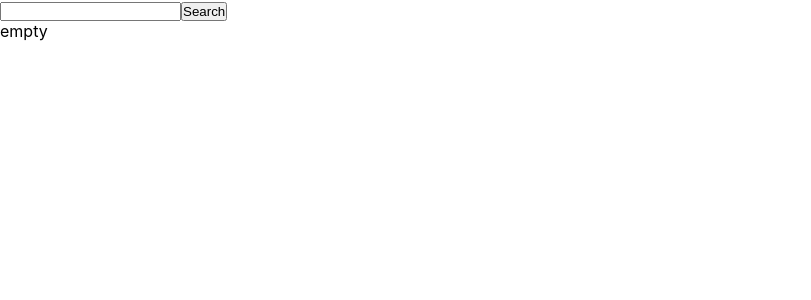
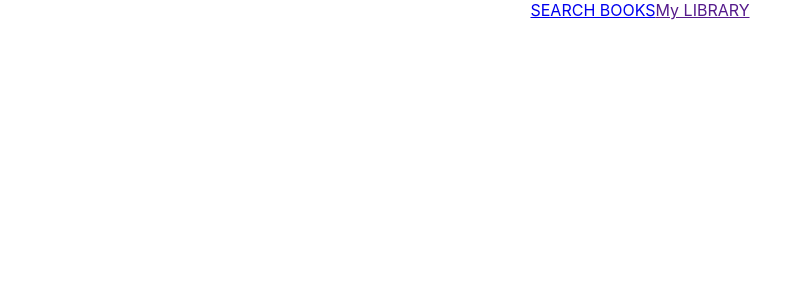
Before and after one commit to SS1L/Top100-front, a React (Create React App) app: page / in a window 1280 px wide. Shown: the top 300 px of the page, without its empty margins (0-811 px from the left). Built offline with nearby package versions, Linux system fonts and the light colour scheme.

Commit message:
add route

```diff
--- a/package.json
+++ b/package.json
@@ -9,6 +9,8 @@
     "axios": "^0.21.1",
     "react": "^16.13.1",
     "react-dom": "^16.13.1",
+    "react-icons": "^4.2.0",
+    "react-router-dom": "^5.2.0",
     "react-scripts": "3.4.3"
   },
   "scripts": {
--- a/src/App.js
+++ b/src/App.js
@@ -4,11 +4,28 @@ import './App.css';
 import Signin from './registration/Signin';
 import Signup from './registration/Signup';
 import Search from './search/Search';
+import Menu from './menu/Menu';
+import BookInfo from './search/BookInfo';
+import {BrowserRouter as  Router, Route, Switch } from 'react-router-dom';
 
 
 function App() {
   return (
-    <Search/>
+    <div className="App">
+      <Router>
+        <Switch>
+          <Route exact path='/'>
+            <Menu />
+          </Route>
+          <Route exact path="/books">
+            <Search />
+          </Route>
+          <Route exact path="/books/:id">
+            <BookInfo />
+          </Route>
+        </Switch>
+      </Router>
+    </div>
   );
 }
 
--- /dev/null
+++ b/src/menu/Menu.js
@@ -0,0 +1,25 @@
+import React, { Component } from 'react';
+import { render } from "@testing-library/react";
+import { Link } from 'react-router-dom';
+
+export default class Menu extends Component {
+    constructor(props) {
+        super(props);
+
+        this.state = {}
+    }
+
+
+    render() {
+        return (
+            <div>
+                <Link to='/books'>
+                    <a>SEARCH BOOKS</a>
+                </Link>
+                <Link>
+                    <a>My LIBRARY</a>
+                </Link>
+            </div>
+        )
+    }
+}
--- /dev/null
+++ b/src/search/BookInfo.js
@@ -0,0 +1,9 @@
+import React, {Component} from 'react';
+
+export default class BookInfo extends Component {
+    render() {
+        return(
+            <h1>Hello world</h1>
+        )
+    }
+}
--- a/src/search/Data.js
+++ /dev/null
@@ -1,20 +0,0 @@
-import React, { Component } from 'react';
-
-export default class Data extends Component {
-    constructor(props) {
-        super(props);
-        this.state = {
-
-        }
-    }
-
-    render() {
-        const data = this.state.data;
-        console.log(data)
-        return (
-            <div>
-                All work
-            </div>
-        )
-    }
-}
--- a/src/search/Search.js
+++ b/src/search/Search.js
@@ -1,6 +1,7 @@
 import React, { Component } from "react";
 import axios from 'axios';
-import Data from './Data';
+import { FiMoreVertical } from 'react-icons/fi';
+import { Link } from 'react-router-dom';
 import './style.css';
 
 
@@ -28,22 +29,26 @@ export default class Search extends Component {
     handleChange(event) {
         this.setState({ value: event.target.value });
     }
-
+    showId(info) {
+        console.log(info);
+    }
     render() {
         console.log(this.state.data)
         let book = this.state.data.map((item) => {
             return (
-                <div className='book-info'>
+                <div className='book-info' key={item.id}>
                     <div>
                         <img src={item.volumeInfo.imageLinks.smallThumbnail} />
                     </div>
-                    <div>
+                    <div >
                         <h1 className='book-name'>{item.volumeInfo.title}</h1>
                         <p className='book-author'>by {item.volumeInfo.authors}</p>
                         <p>{item.volumeInfo.categories}</p>
-                        <p>{item.volumeInfo.description}</p>
+                        <Link to={`books/${item.id}`}>
+                            <button onClick={() => { this.showId(item.id) }}>Show Info</button>
+                        </Link>
+                        {/* <FiMoreVertical key={item.id}/> */}
                     </div>
-
                 </div>
             )
         })
@@ -57,15 +62,6 @@ export default class Search extends Component {
                 </div>
                 <div>
                     {book.length ? book : <p>empty</p>}
-
-                    {/* {this.state.data ? (
-                        <p>{this.state.data.length}</p>
-                    ): (
-                        <p>Empty</p>
-                    )}
-                    { {this.state.data((book) => (
-                        console.log(book)
-                    ))} } */}
                 </div>
             </div>
         )
```
Also changed, not shown: src/Route.js (added, +11 -0 lines).
